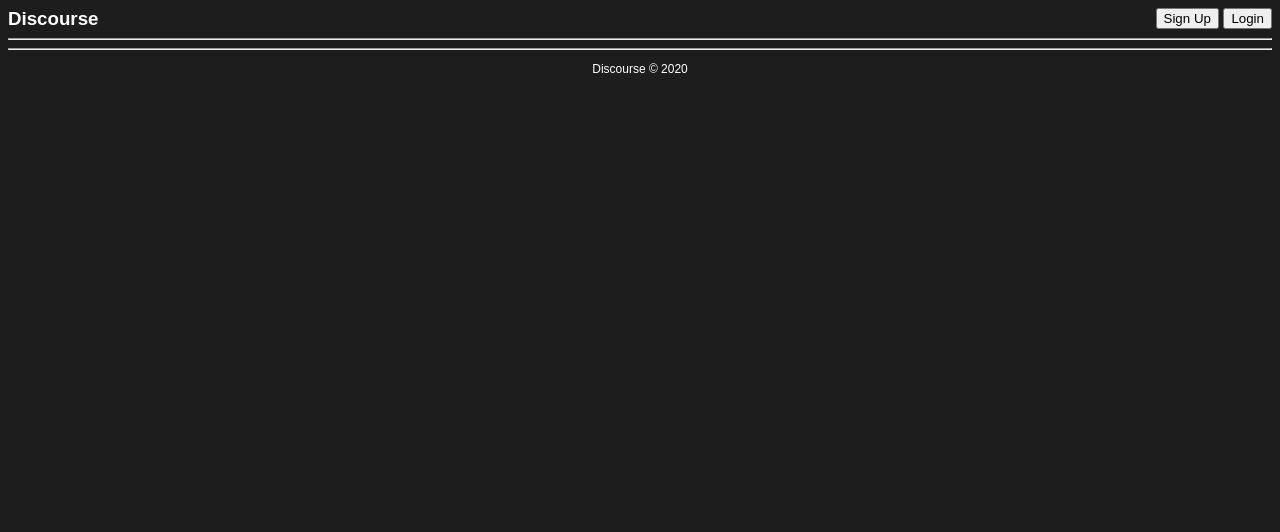
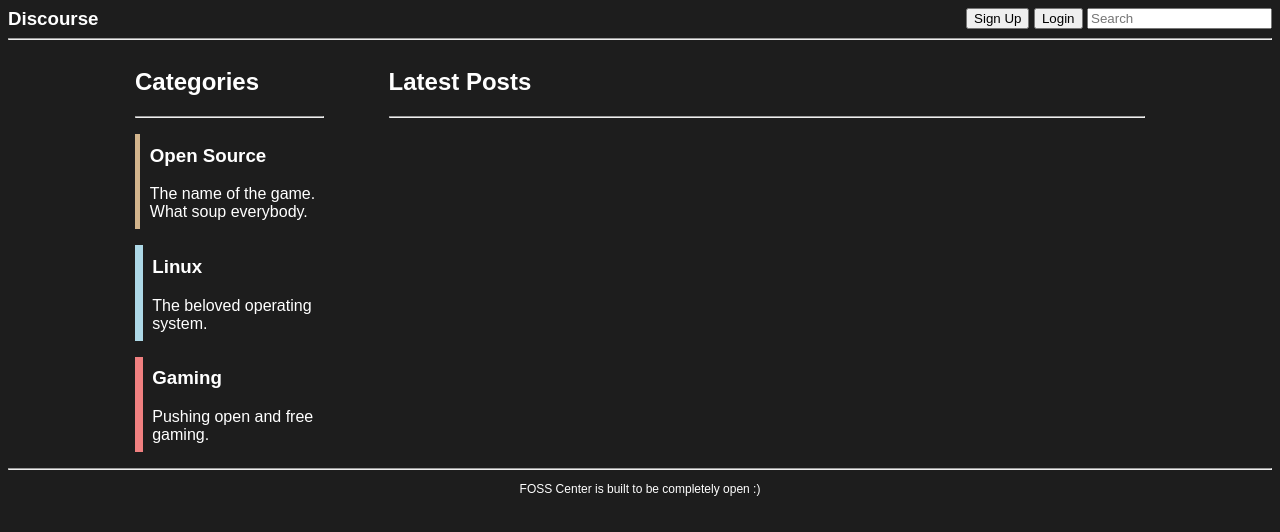
Before and after one commit to tghgg/BaiTap-Big, a plain HTML site: page index.html in a window 1280 px wide. Drawn offline with Linux system fonts and the light colour scheme.

Commit message:
Add page icon; initial Categories layout

```diff
--- a/index.html
+++ b/index.html
@@ -4,7 +4,7 @@
 <head>
     <meta charset="UTF-8">
     <meta name="viewport" content="width=device-width, initial-scale=1">
-    <title>Falling Snowdin</title>
+    <title>FOSS Center</title>
     <link rel="stylesheet" type="text/css" href="src/index.css" />
     <link rel="icon" href="assets/icon.png">
 </head>
@@ -12,27 +12,57 @@
 <body>
     <header>
         <h3>Discourse</h3>
-        <div id="account-actions">
+        <div id="actions">
             <button>Sign Up</button>
             <button>Login</button>
+            <input type="text" placeholder="Search">
         </div>
     </header>
     <hr>
 
     <section class="main">
-       <div class="categories">
+        <div class="categories">
+            <div class="headings">
+                <h1>Categories</h1>
+            </div>
+            <hr>
+            <div class="categories-list">
+                <div class="category" id="open-source">
+                    <hr>
+                    <div>
+                        <h3>Open Source</h3>
+                        <p>The name of the game. What soup everybody.</p>
+                    </div>
+                </div>
+                <div class="category" id="linux">
+                    <hr>
+                    <div>
+                        <h3>Linux</h3>
+                        <p>The beloved operating system.</p>
+                    </div>
+                </div>
+                <div class="category" id="gaming">
+                    <hr>
+                    <div>
+                        <h3>Gaming</h3>
+                        <p>Pushing open and free gaming.</p>
+                    </div>
+                </div>
+            </div>
+        </div>
 
-       </div>
-
-       <div class="posts">
-
-       </div>
+        <div class="posts">
+            <div class="headings">
+                <h1>Latest Posts</h1>
+            </div>
+            <hr>
+        </div>
     </section>
 
 </body>
 <hr>
 <footer>
-    <p>Discourse &copy; 2020</p>
+    <p>FOSS Center is built to be completely open :)</p>
 </footer>
 
 </html>
--- a/src/index.css
+++ b/src/index.css
@@ -10,7 +10,7 @@ header > h3 {
     margin: 0;
 }
 
-#account-actions {
+#actions {
     display: block;
     margin-left: auto;
     margin-right: 0;
@@ -28,6 +28,52 @@ a:focus {
     outline:none;
 }
 
+.main {
+    display: flex;
+    max-width: 85%;
+    margin: 0 auto;
+}
+
+.categories {
+    /* background-color: rgb(95, 32, 32); */
+    width: 20%;
+    padding: 0 3%;
+}
+
+.category {
+    display: flex;
+}
+
+.category > hr {
+    width: 10px;
+    margin-right: 5%;
+    border: none;
+}
+
+/* Set colors for the categories hr tags */
+#open-source > hr {
+    background-color: tan;
+}
+
+#linux > hr{
+    background-color: lightblue;
+}
+
+#gaming > hr {
+    background-color: lightcoral;
+}
+
+.posts {
+    /* background-color: #000; */
+    width: 80%;
+    padding: 0 3%;
+}
+
+.headings {
+    max-width: 95%;
+}
+
+
 footer > p {
     text-align: center;
     font-size:12px;
```
Also changed, not shown: assets/icon.png (added).
